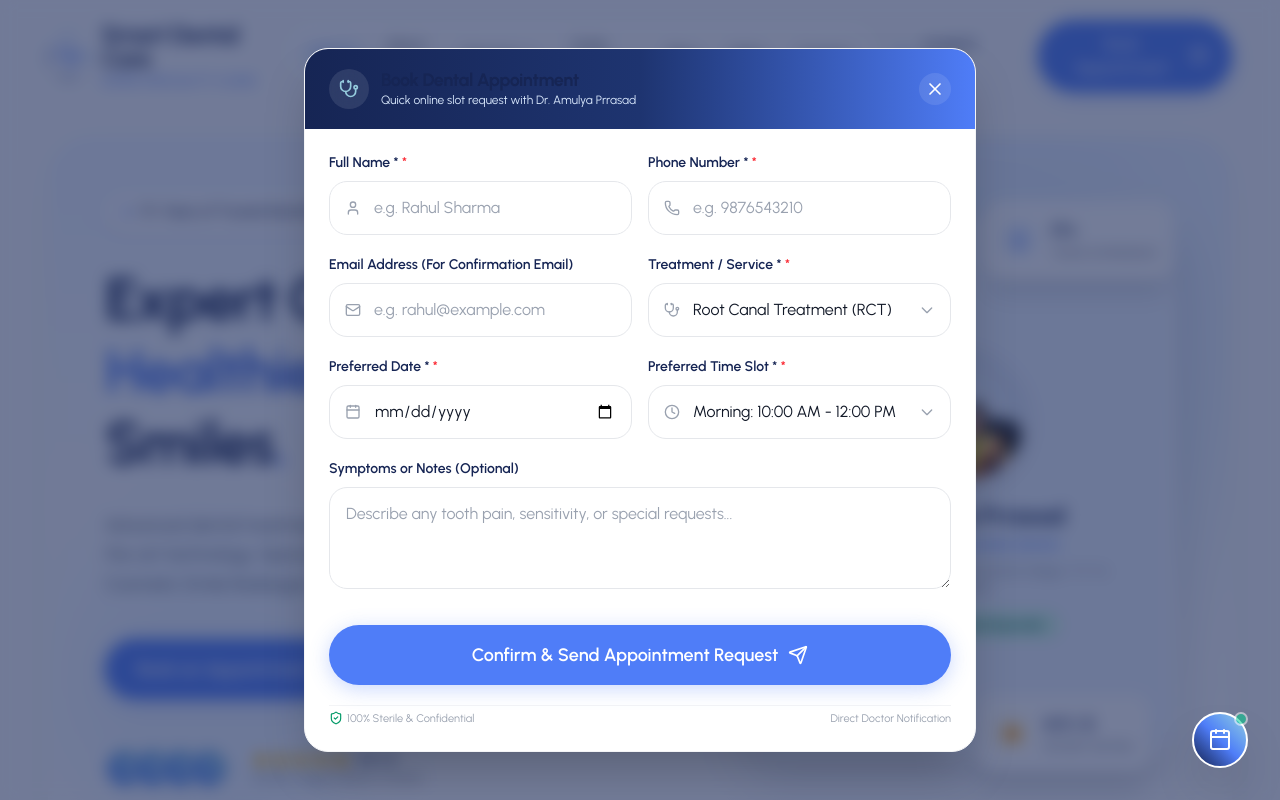
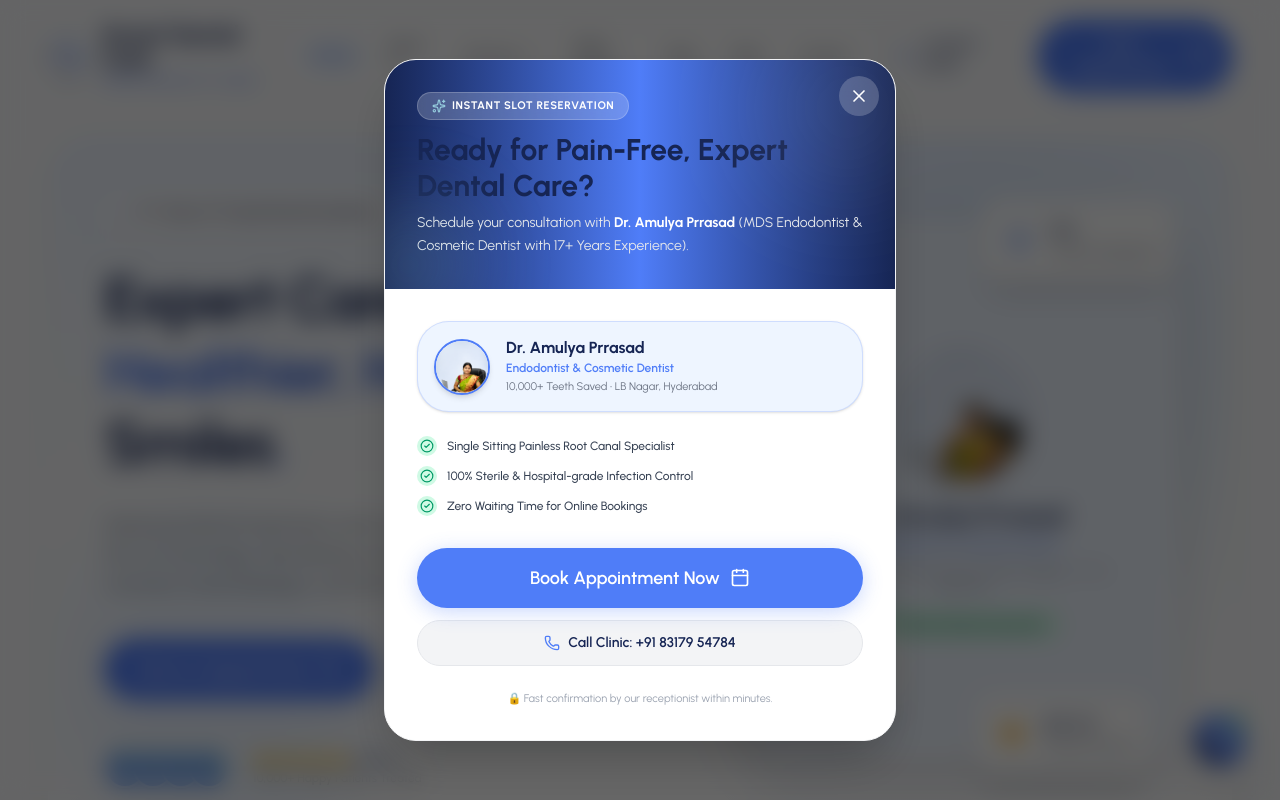
Before and after one commit to sapphire2207/Smart-Dental-Care, a Next.js app: page / in a window 1280 px wide. Shown: the top 800 px of the page. Built offline with nearby package versions, Linux system fonts and the light colour scheme.

Commit message:
feat: implement scroll-to-top component with auto-trigger booking modal and progress tracking

```diff
--- /dev/null
+++ b/src/components/ui/BookingBubble.tsx
@@ -0,0 +1,158 @@
+"use client";
+
+import React, { useState, useEffect } from "react";
+import Link from "next/link";
+import Image from "next/image";
+import { useRouter } from "next/navigation";
+import { motion, AnimatePresence } from "framer-motion";
+import { X, Calendar, Phone, ShieldCheck, Stethoscope, Sparkles, CheckCircle2, ArrowRight } from "lucide-react";
+import { DOCTOR, BRAND, CONTACT } from "@/lib/constants";
+import { Button } from "@/components/ui/Button";
+
+interface AppointmentModalProps {
+    isOpen: boolean;
+    onClose: () => void;
+}
+
+export const AppointmentModal: React.FC<AppointmentModalProps> = ({
+    isOpen,
+    onClose,
+}) => {
+    const router = useRouter();
+
+    useEffect(() => {
+        if (isOpen) {
+            document.body.style.overflow = "hidden";
+        } else {
+            document.body.style.overflow = "unset";
+        }
+        return () => {
+            document.body.style.overflow = "unset";
+        };
+    }, [isOpen]);
+
+    const handleBookNow = () => {
+        onClose();
+        router.push("/book-appointment");
+    };
+
+    return (
+        <AnimatePresence>
+            {isOpen && (
+                <motion.div
+                    initial={{ opacity: 0 }}
+                    animate={{ opacity: 1 }}
+                    exit={{ opacity: 0 }}
+                    className="fixed inset-0 z-[100] flex items-center justify-center p-4 sm:p-6 bg-black/60 backdrop-blur-md overflow-y-auto"
+                    onClick={onClose}
+                >
+                    <motion.div
+                        initial={{ scale: 0.88, opacity: 0, y: 30 }}
+                        animate={{ scale: 1, opacity: 1, y: 0 }}
+                        exit={{ scale: 0.88, opacity: 0, y: 30 }}
+                        transition={{ type: "spring", duration: 0.5, bounce: 0.2 }}
+                        onClick={(e) => e.stopPropagation()}
+                        className="relative w-full max-w-lg bg-white rounded-[32px] shadow-2xl border border-gray-100 overflow-hidden my-auto"
+                    >
+                        {/* Close Button */}
+                        <button
+                            onClick={onClose}
+                            className="absolute top-4 right-4 z-20 p-2.5 rounded-full bg-white/20 hover:bg-white/40 text-white transition-colors focus:outline-none backdrop-blur-sm cursor-pointer"
+                            aria-label="Close modal"
+                        >
+                            <X className="w-5 h-5" />
+                        </button>
+
+                        {/* Modal Header Decorative Banner */}
+                        <div className="bg-gradient-to-r from-[#162554] via-[#4F7DF8] to-[#162554] p-6 sm:p-8 text-white relative overflow-hidden">
+                            <div className="absolute -top-10 -right-10 w-44 h-44 bg-white/10 rounded-full blur-3xl pointer-events-none" />
+                            <div className="absolute -bottom-10 -left-10 w-32 h-32 bg-[#95CCDD]/20 rounded-full blur-2xl pointer-events-none" />
+
+                            <div className="flex items-center gap-2 mb-3">
+                                <span className="px-3.5 py-1 rounded-full bg-white/20 text-[11px] font-bold uppercase tracking-wider text-white border border-white/20 inline-flex items-center gap-1.5 backdrop-blur-sm">
+                                    <Sparkles className="w-3.5 h-3.5 text-[#95CCDD]" />
+                                    <span>Instant Slot Reservation</span>
+                                </span>
+                            </div>
+
+                            <h3 className="text-2xl sm:text-3xl font-extrabold text-white leading-tight">
+                                Ready for Pain-Free, Expert Dental Care?
+                            </h3>
+                            <p className="text-xs sm:text-sm text-gray-200 mt-2 leading-relaxed max-w-md">
+                                Schedule your consultation with <strong className="text-white">{DOCTOR.name}</strong> (MDS Endodontist & Cosmetic Dentist with 17+ Years Experience).
+                            </p>
+                        </div>
+
+                        {/* Modal Body */}
+                        <div className="p-6 sm:p-8 space-y-6 bg-white">
+                            {/* Doctor Card Profile Preview */}
+                            <div className="flex items-center gap-4 p-4 rounded-2xl bg-[#EEF5FF] border border-[#4F7DF8]/20 shadow-sm">
+                                <div className="w-14 h-14 rounded-full bg-white p-0.5 shadow-md relative overflow-hidden shrink-0 border-2 border-[#4F7DF8]">
+                                    <Image
+                                        src={DOCTOR.image}
+                                        alt={DOCTOR.name}
+                                        fill
+                                        sizes="120px"
+                                        className="object-cover object-top"
+                                    />
+                                </div>
+                                <div className="space-y-0.5">
+                                    <h4 className="text-base font-bold text-[#162554]">{DOCTOR.name}</h4>
+                                    <p className="text-xs font-semibold text-[#4F7DF8]">{DOCTOR.title}</p>
+                                    <p className="text-[11px] text-gray-500">10,000+ Teeth Saved • LB Nagar, Hyderabad</p>
+                                </div>
+                            </div>
+
+                            {/* Patient Care Checklist */}
+                            <div className="space-y-2.5 text-xs text-gray-700 font-medium">
+                                <div className="flex items-center gap-2.5">
+                                    <div className="w-5 h-5 rounded-full bg-emerald-100 text-emerald-600 flex items-center justify-center shrink-0">
+                                        <CheckCircle2 className="w-3.5 h-3.5" />
+                                    </div>
+                                    <span>Single Sitting Painless Root Canal Specialist</span>
+                                </div>
+                                <div className="flex items-center gap-2.5">
+                                    <div className="w-5 h-5 rounded-full bg-emerald-100 text-emerald-600 flex items-center justify-center shrink-0">
+                                        <CheckCircle2 className="w-3.5 h-3.5" />
+                                    </div>
+                                    <span>100% Sterile & Hospital-grade Infection Control</span>
+                                </div>
+                                <div className="flex items-center gap-2.5">
+                                    <div className="w-5 h-5 rounded-full bg-emerald-100 text-emerald-600 flex items-center justify-center shrink-0">
+                                        <CheckCircle2 className="w-3.5 h-3.5" />
+                                    </div>
+                                    <span>Zero Waiting Time for Online Bookings</span>
+                                </div>
+                            </div>
+
+                            {/* Action Buttons */}
+                            <div className="space-y-3 pt-2">
+                                <Button
+                                    onClick={handleBookNow}
+                                    variant="primary"
+                                    size="lg"
+                                    fullWidth
+                                    icon={Calendar}
+                                >
+                                    Book Appointment Now
+                                </Button>
+
+                                <a
+                                    href={`tel:${CONTACT.phoneClean}`}
+                                    className="w-full flex items-center justify-center gap-2 py-3 px-4 rounded-full bg-gray-100 hover:bg-gray-200 text-[#162554] font-semibold text-sm transition-colors border border-gray-200"
+                                >
+                                    <Phone className="w-4 h-4 text-[#4F7DF8]" />
+                                    <span>Call Clinic: {CONTACT.phone}</span>
+                                </a>
+                            </div>
+
+                            <p className="text-[11px] text-gray-400 text-center">
+                                🔒 Fast confirmation by our receptionist within minutes.
+                            </p>
+                        </div>
+                    </motion.div>
+                </motion.div>
+            )}
+        </AnimatePresence>
+    );
+};
--- a/src/components/ui/ScrollToTop.tsx
+++ b/src/components/ui/ScrollToTop.tsx
@@ -3,7 +3,7 @@
 import React, { useCallback, useEffect, useRef, useState } from 'react';
 import { motion, AnimatePresence } from 'framer-motion';
 import { ChevronUp, Calendar } from 'lucide-react';
-import { AppointmentModal } from './AppointmentModal';
+import { AppointmentModal } from './BookingBubble';
 
 const ScrollToTop: React.FC = () => {
   const isDark = true;
```
